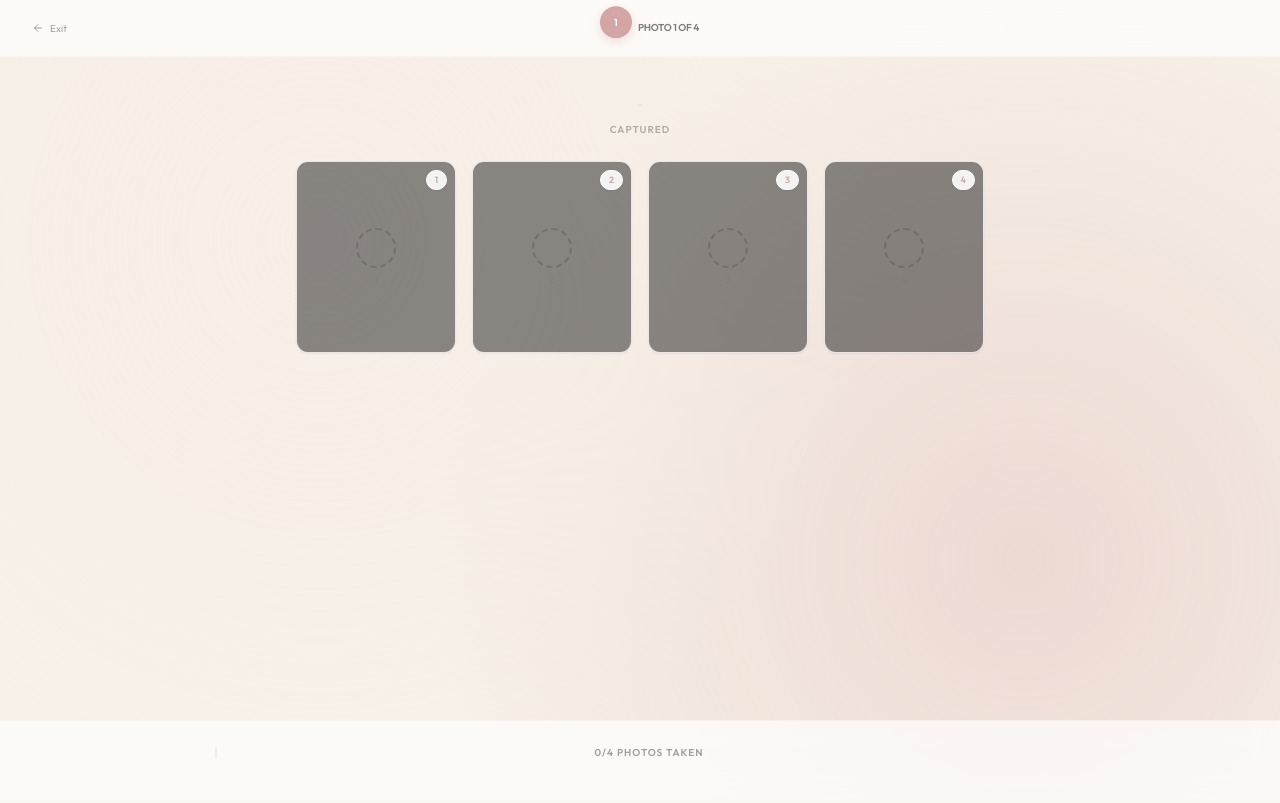
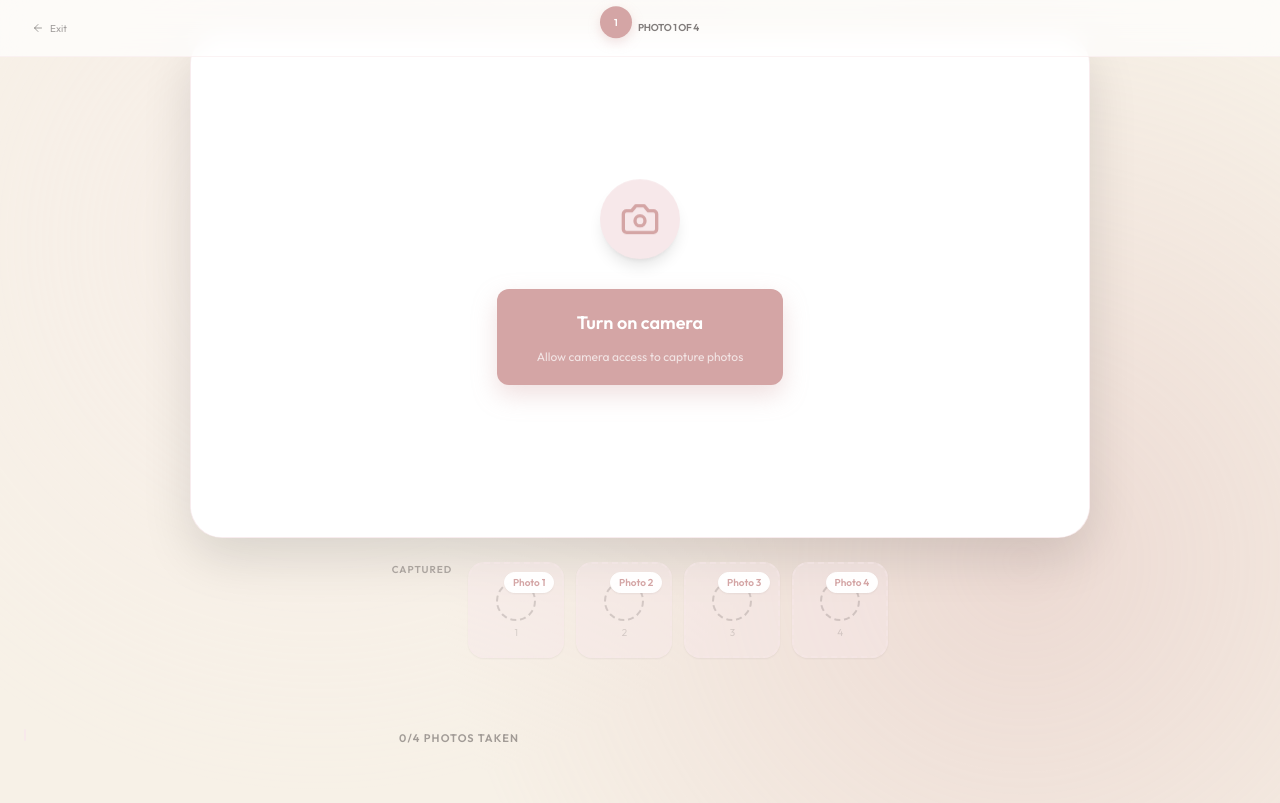
Before and after one commit to Ellzxc/fleur-n-frame, a React (Vite) app in the folder fleur-n-frame/client/: page / in a window 1280 px wide. Both pictures are taken after a click on the button "Start Capturing". Built offline with nearby package versions, Linux system fonts and the light colour scheme; no server answers; a web font is replaced by a local one.

Commit message:
try ulit

```diff
--- a/fleur-n-frame/client/src/pages/PhotoboothPage.jsx
+++ b/fleur-n-frame/client/src/pages/PhotoboothPage.jsx
@@ -311,76 +311,58 @@ export default function PhotoboothPage({ navigate }) {
           </div>
         )}
 
-        {/* Main layout: camera top-center, captured photos bottom */}
+        {/* Main camera area */}
         {!previewOpen && (
-          <div className="relative flex flex-col items-center h-[calc(100vh-72px)] w-full p-2 lg:p-8 z-0 mt-[72px]">
-            {/* Camera monitor — large, center-top */}
-            <div className="relative flex-shrink-0 max-w-[850px] aspect-video rounded-[3rem] shadow-[0_30px_70px_rgba(0,0,0,0.2)] border border-fleur-blush/100 bg-[#2a2a2a] overflow-hidden flex items-center justify-center">
+          <div className="flex flex-col items-center justify-center flex-1 z-0 relative w-full max-w-full p-4 lg:p-8">
+            <div className="w-full max-w-[900px] aspect-video relative rounded-[2rem] shadow-[0_20px_50px_rgba(0,0,0,0.12)] border border-fleur-blush/80 bg-white overflow-hidden">
                   {cameraEnabled ? (
                     <>
-                  <div className="absolute inset-0 z-20 flex items-center justify-center">
-                    <CameraPreview ref={cameraRef} active={true} className="w-full h-full object-cover" />
-                  </div>
-                  <div className="absolute inset-0 z-[60] bg-[#FFFFFF] pointer-events-none" style={{ opacity: flashOpacity, transition: "opacity 250ms ease-out", transform: "translateZ(0)" }} />
-                  <div className="absolute inset-0 z-40 flex items-center justify-center pointer-events-none">
+                      <CameraPreview ref={cameraRef} active={true} />
+                      <div
+                        className="fixed inset-0 z-[60] bg-[#FFFFFF] pointer-events-none"
+                        style={{
+                          opacity: flashOpacity,
+                          transition: "opacity 250ms ease-out",
+                          transform: "translateZ(0)",
+                        }}
+                      />
                       <CountdownOverlay n={status === "countdown" ? timer : 0} />
-                  </div>
-                  {!cameraReady && (
-                    <div className="absolute inset-0 z-30 flex flex-col items-center justify-center bg-[#1a1a1a]/70 backdrop-blur-sm">
-                      <div className="w-24 h-24 rounded-full bg-fleur-rose flex items-center justify-center mb-6 text-white font-bold text-3xl shadow-lg animate-bounce-gentle">
-                        <Camera className="w-12 h-12" />
-                      </div>
-                      <button onClick={enableCamera} className="px-10 py-6 text-xl font-display font-bold flex flex-col items-center gap-4 shadow-[0_10px_25px_rgba(212,165,165,0.35)] hover:shadow-[0_15px_35px_rgba(212,165,165,0.45)] active:scale-95 transition-all text-white">
-                        <span className="font-semibold">Turn on camera</span>
-                        <span className="text-xs text-white/70 leading-none">Allow camera access to capture photos</span>
-                      </button>
-                    </div>
-                  )}
-                  {/* Camera HUD corners */}
-                  <div className="absolute top-4 left-4 z-10 w-7 h-7 border-t-2 border-l-2 border-fleur-rose/60"></div>
-                  <div className="absolute top-4 right-4 z-10 w-7 h-7 border-t-2 border-r-2 border-fleur-rose/60"></div>
-                  <div className="absolute bottom-4 left-4 z-10 w-7 h-7 border-b-2 border-l-2 border-fleur-rose/60"></div>
-                  <div className="absolute bottom-4 right-4 z-10 w-7 h-7 border-b-2 border-r-2 border-fleur-rose/60"></div>
-                  {/* Retake button top-right of camera */}
-                  {cameraReady && cameraEnabled && taken > 0 && (
-                    <button
-                      onClick={handleRetake}
-                      className="absolute top-4 right-4 z-50 btn-soft px-6 py-2 text-sm flex items-center gap-2 shadow-sm bg-white/90 backdrop-blur hover:bg-white transition-all"
-                    >
-                      <RefreshCw className="w-4 h-4" /> Retake all
-                    </button>
-                  )}
                     </>
                   ) : (
-                <div className="absolute inset-0 flex flex-col items-center justify-center bg-[#1a1a1a]">
-                  <div className="w-24 h-24 rounded-full bg-fleur-rose flex items-center justify-center mb-8 text-white font-bold text-3xl shadow-lg animate-bounce-gentle">
-                    <Camera className="w-12 h-12" />
+                <div className="absolute inset-0 flex flex-col items-center justify-center bg-white">
+                  <div className="w-20 h-20 rounded-full bg-fleur-blush flex items-center justify-center mb-6 text-fleur-rose font-bold text-2xl shadow-lg animate-bounce-gentle">
+                    <Camera className="w-10 h-10" />
                   </div>
-                  <button onClick={enableCamera} className="w-full max-w-xs px-10 py-6 text-xl font-display font-bold flex flex-col items-center gap-4 shadow-[0_10px_25px_rgba(212,165,165,0.35)] hover:shadow-[0_15px_35px_rgba(212,165,165,0.45)] active:scale-95 transition-all text-white">
+                  <button onClick={enableCamera} className="btn-primary px-10 py-5 text-lg flex flex-col items-center gap-3 shadow-[0_10px_25px_rgba(212,165,165,0.35)] hover:shadow-[0_15px_35px_rgba(212,165,165,0.45)]">
                     <span className="font-semibold">Turn on camera</span>
-                    <span className="text-xs text-white/70 leading-none">Allow camera access to capture photos</span>
+                    <span className="text-xs text-white/70">Allow camera access to capture photos</span>
                   </button>
                 </div>
               )}
             </div>
 
-            {/* Captured photos row — bottom center */}
-            <div className="relative flex flex-col items-center gap-4 pt-4 pb-20">
+            {/* Photo thumbnails - below camera on mobile, side on desktop */}
+            <div className="mt-6 flex flex-col lg:flex-row lg:items-start gap-4">
               <div className="text-[10px] font-bold uppercase tracking-widest text-fleur-ink/40 mb-2">Captured</div>
-              <div className="flex flex-row gap-4 w-full max-w-[800px] justify-center">
+              <div className="flex flex-wrap justify-center gap-3">
                 {Array.from({ length: TOTAL }).map((_, i) => (
-                  <div key={i} className="relative w-40 h-48 rounded-xl overflow-hidden border shadow-sm flex items-center justify-center transition-all duration-300 group cursor-pointer" onClick={() => photos[i] && openPreview(i)}>
-                    <div className="absolute inset-0 bg-[#1a1a1a] opacity-50 z-0" />
+                  <div key={i} className="relative cursor-pointer group flex flex-col items-center gap-2" onClick={() => photos[i] && openPreview(i)}>
+                    <div className={`w-24 h-24 rounded-2xl overflow-hidden border shadow-sm flex items-center justify-center relative transition-all duration-300 ${
+                      photos[i]
+                        ? "border-fleur-rose/60 bg-white shadow-[0_4px_12px_rgba(212,165,165,0.25)] scale-105"
+                        : "border-2 border-dashed border-fleur-blush/40 bg-fleur-blush/40"
+                    }`}>
                       {photos[i] ? (
-                      <img src={photos[i]} alt={`Photo ${i + 1}`} className="w-full h-full object-cover z-10" />
+                        <img src={photos[i]} alt={`Photo ${i + 1}`} className="w-full h-full object-cover" />
                       ) : (
-                      <div className="z-10 flex flex-col items-center justify-center h-full text-fleur-ink/20">
-                        <div className="w-10 h-10 rounded-full border-2 border-dashed border-fleur-ink/30 mb-1" />
-                        <span className="text-[10px] font-medium opacity-40">{i + 1}</span>
+                        <div className="absolute inset-0 flex flex-col items-center justify-center text-fleur-ink/30">
+                          <div className="w-10 h-10 rounded-full border-2 border-dashed border-fleur-ink/20 mb-1" />
+                          <span className="text-[10px] font-medium opacity-60">{i + 1}</span>
                         </div>
                       )}
-                    <div className="absolute top-2 right-2 z-20 flex items-center gap-1 bg-white/90 backdrop-blur px-2 py-0.5 rounded-full text-fleur-rose font-bold text-[9px] shadow-sm border border-white">
-                      {i + 1}
+                      <div className="absolute top-2 right-2 z-10 flex items-center gap-1 bg-white/95 backdrop-blur px-2 py-0.5 rounded-full text-fleur-rose font-bold text-[10px] shadow-sm border border-white">
+                        Photo {i + 1}
+                      </div>
                     </div>
                   </div>
                 ))}
@@ -389,42 +371,46 @@ export default function PhotoboothPage({ navigate }) {
           </div>
         )}
 
-        {/* Bottom control bar */}
+        {/* Bottom controls */}
         {!previewOpen && (
-          <div className="fixed bottom-0 left-0 right-0 z-40 px-6 py-6 bg-white/70 backdrop-blur-md border-t border-fleur-blush/50">
-            <div className="max-w-[850px] mx-auto">
-              {/* Progress */}
-              <div className="flex items-center gap-4 mb-4">
+          <div className="px-6 py-8 z-10 flex flex-col items-center justify-between w-full max-w-[900px] gap-6">
+            <div className="flex items-center gap-4 w-full">
               <div className="flex-1 bg-fleur-blush rounded-full h-3 overflow-hidden border border-fleur-blush/40">
                 <div className="h-full bg-fleur-rose rounded-full transition-all duration-500 shadow-[0_0_15px_rgba(212,165,165,0.5)]" style={{ width: `${progress}%` }} />
               </div>
-                <p className="text-[10px] font-bold text-fleur-ink/50 uppercase tracking-widest text-center w-full">{taken}/{TOTAL} photos taken</p>
+              <p className="text-[11px] font-bold text-fleur-ink/50 mt-2 uppercase tracking-widest text-center w-full">{taken}/{TOTAL} photos taken</p>
             </div>
 
-              {/* Status + actions */}
-              <div className="flex flex-col sm:flex-row items-center justify-between gap-3 w-full">
+            <div className="flex flex-col sm:flex-row items-center gap-3 w-full">
               {!cameraEnabled ? null : allDone ? (
-                  <div className="flex items-center gap-2 text-fleur-rose font-bold shadow-sm bg-fleur-rose/10 px-5 py-2.5 rounded-full border border-fleur-rose/30 animate-bounce-gentle">
+                <div className="flex items-center gap-2 text-fleur-rose font-bold shadow-sm bg-fleur-rose/10 px-4 py-2 rounded-full border border-fleur-rose/30">
                   <CheckCircle className="w-5 h-5" /> All done!
                 </div>
               ) : cameraReady ? (
-                  <div className="flex items-center gap-2 text-fleur-ink/60 text-[11px]">
+                <div className="flex items-center gap-2 text-fleur-ink/60 text-sm">
                   <span className="font-medium">
                     {status === "captured" ? "Captured!" : status === "countdown" ? "Get ready…" : "Camera ready"}
                   </span>
                 </div>
               ) : (
-                  <div className="flex items-center gap-2 text-fleur-ink/60 text-[11px]">
+                <div className="flex items-center gap-2 text-fleur-ink/60 text-sm">
                   <span className="font-medium animate-pulse">Enabling camera…</span>
                 </div>
               )}
 
+              {cameraEnabled && status !== "done" && taken > 0 && (
+                <button
+                  onClick={handleRetake}
+                  className="btn-soft px-6 py-3 text-sm flex items-center gap-2 shadow-sm hover:bg-fleur-blush/80"
+                >
+                  <RefreshCw className="w-4 h-4" /> Retake all
+                </button>
+              )}
               {allDone && (
-                  <button onClick={goToResults} className="w-full sm:w-auto px-11 py-5 text-xl font-display font-bold shadow-[0_20px_40px_rgba(212,165,165,0.4)] hover:shadow-[0_25px_50px_rgba(212,165,165,0.5)] active:scale-95 transition-all animate-bounce-gentle">
+                <button onClick={goToResults} className="btn-primary px-10 py-4 text-base shadow-[0_10px_25px_rgba(212,165,165,0.35)] hover:shadow-[0_15px_35px_rgba(212,165,165,0.45)]">
                   Proceed to strips
                 </button>
               )}
-              </div>
             </div>
           </div>
         )}
```
Also changed, not shown: 1 other file (tests, documents, lock files or other folders). Lines whose indentation alone changed are shown as unchanged.
